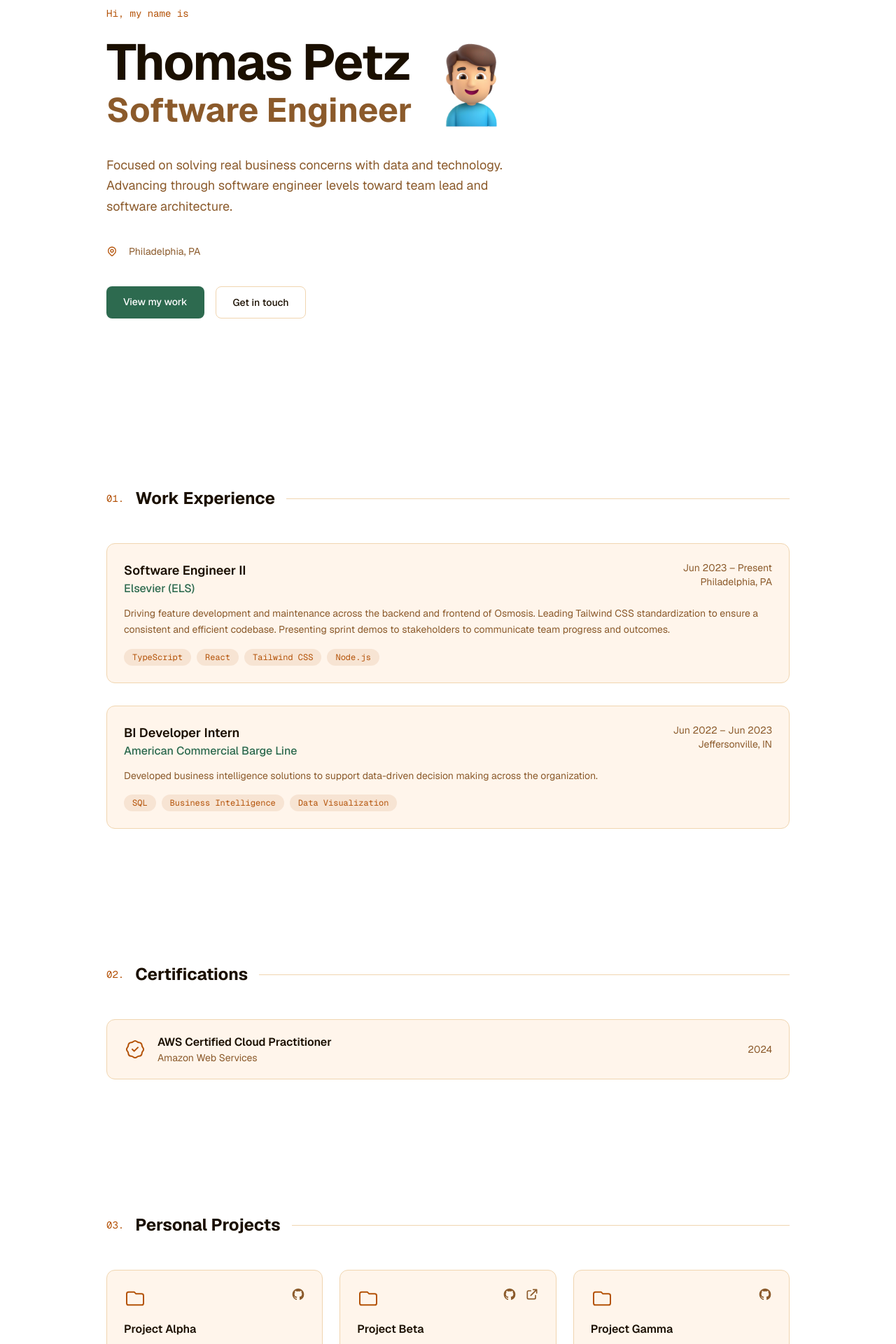
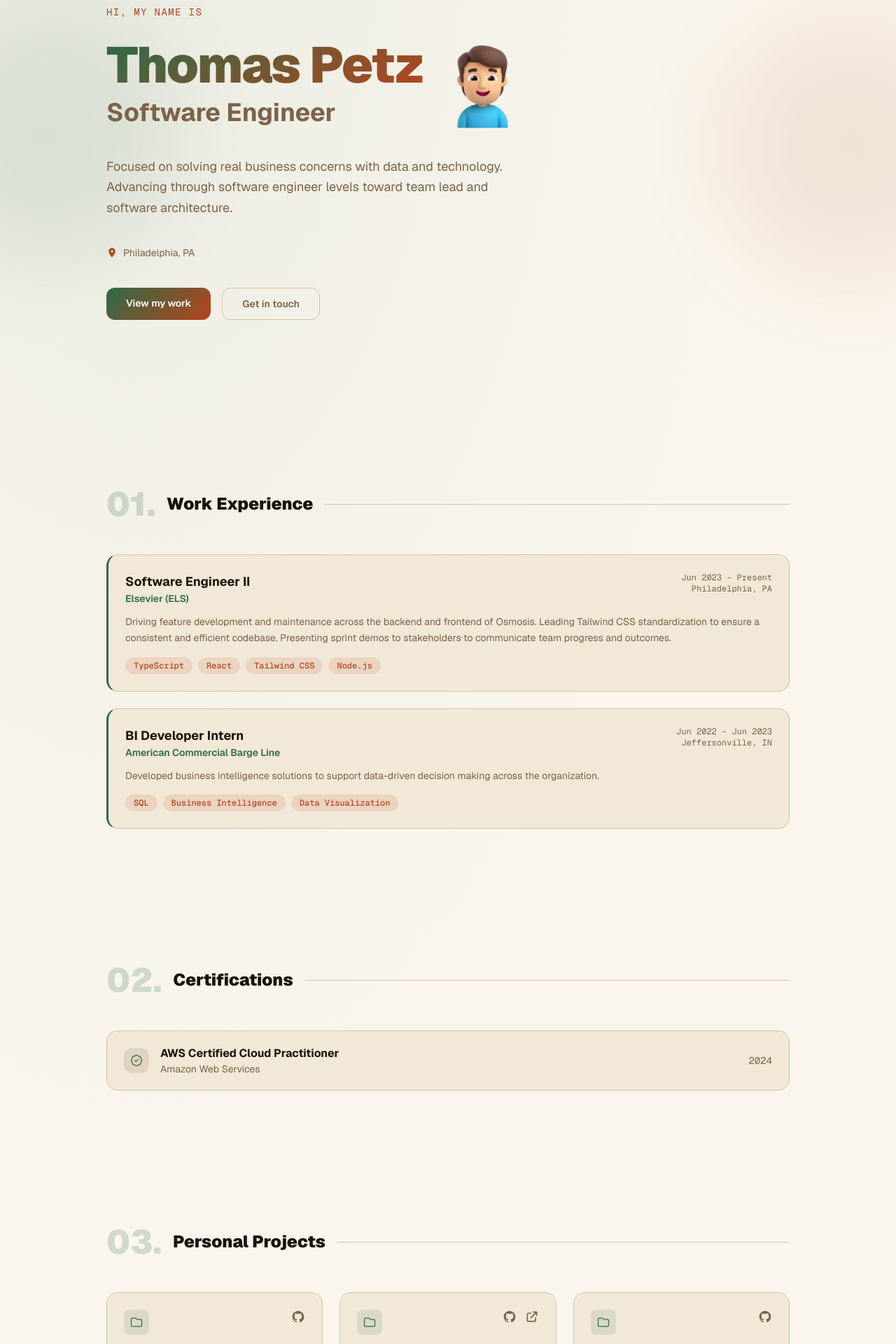
Before and after one commit to tjpetzIII/Portfolio, a Next.js app: page / in a window 1280 px wide. Shown: the part 200-2120 px from the top of the page at 70% size. Built offline with nearby package versions, Linux system fonts and the light colour scheme.

Commit message:
Updated the design of the website

```diff
--- a/src/app/globals.css
+++ b/src/app/globals.css
@@ -1,16 +1,21 @@
 @import "tailwindcss";
+
+/* ─── Redwood & Moss ──────────────────────────────────────────────
+   Light: warm ivory linen, walnut text, fern green + redwood rust
+   Dark:  deep forest floor, birch cream, spring fern + ember glow
+   ────────────────────────────────────────────────────────────── */
 
 /* Light mode defaults */
 :root {
-  --background: #ffffff;
-  --foreground: #1a0f00;
-  --card: #fff5eb;
-  --border: #f0d5b0;
-  --muted: #8b5a2b;
-  --accent: #2d6a4f;
-  --accent-hover: #1b4332;
-  --accent-secondary: #b45309;
-  --accent-secondary-hover: #92400e;
+  --background: #faf6ee;
+  --foreground: #1c1208;
+  --card: #f2e8d8;
+  --border: #d6c4a4;
+  --muted: #7c6248;
+  --accent: #2e6a48;
+  --accent-hover: #1e4e32;
+  --accent-secondary: #b5451c;
+  --accent-secondary-hover: #8f3314;
 }
 
 @theme inline {
@@ -28,45 +33,49 @@
 /* System dark mode preference (no explicit choice) */
 @media (prefers-color-scheme: dark) {
   :root:not([data-theme="light"]) {
-    --background: #0d1a0d;
-    --foreground: #e2edd8;
-    --card: #132113;
-    --border: #254025;
-    --muted: #7aaa6a;
-    --accent: #52b788;
-    --accent-hover: #74c99a;
-    --accent-secondary: #f59e0b;
-    --accent-secondary-hover: #fbbf24;
+    --background: #0c130a;
+    --foreground: #ede6d2;
+    --card: #141f10;
+    --border: #223520;
+    --muted: #8aab78;
+    --accent: #58c47e;
+    --accent-hover: #74d494;
+    --accent-secondary: #e87a35;
+    --accent-secondary-hover: #f09050;
   }
 }
 
 /* Explicit theme overrides */
 [data-theme="dark"] {
-  --background: #0d1a0d;
-  --foreground: #e2edd8;
-  --card: #132113;
-  --border: #254025;
-  --muted: #7aaa6a;
-  --accent: #52b788;
-  --accent-hover: #74c99a;
-  --accent-secondary: #f59e0b;
-  --accent-secondary-hover: #fbbf24;
+  --background: #0c130a;
+  --foreground: #ede6d2;
+  --card: #141f10;
+  --border: #223520;
+  --muted: #8aab78;
+  --accent: #58c47e;
+  --accent-hover: #74d494;
+  --accent-secondary: #e87a35;
+  --accent-secondary-hover: #f09050;
 }
 
 [data-theme="light"] {
-  --background: #ffffff;
-  --foreground: #1a0f00;
-  --card: #fff5eb;
-  --border: #f0d5b0;
-  --muted: #8b5a2b;
-  --accent: #2d6a4f;
-  --accent-hover: #1b4332;
-  --accent-secondary: #b45309;
-  --accent-secondary-hover: #92400e;
+  --background: #faf6ee;
+  --foreground: #1c1208;
+  --card: #f2e8d8;
+  --border: #d6c4a4;
+  --muted: #7c6248;
+  --accent: #2e6a48;
+  --accent-hover: #1e4e32;
+  --accent-secondary: #b5451c;
+  --accent-secondary-hover: #8f3314;
 }
 
 body {
-  background: var(--background);
+  background-color: var(--background);
+  /* Subtle canopy-light atmosphere: warm green from top-left, amber from bottom-right */
+  background-image:
+    radial-gradient(ellipse 70% 50% at 15% 0%,   color-mix(in srgb, var(--accent) 7%, transparent) 0%, transparent 100%),
+    radial-gradient(ellipse 60% 40% at 85% 100%,  color-mix(in srgb, var(--accent-secondary) 6%, transparent) 0%, transparent 100%);
   color: var(--foreground);
   font-family: var(--font-geist-sans), Arial, Helvetica, sans-serif;
 }
@@ -74,3 +83,22 @@ body {
 html {
   scroll-behavior: smooth;
 }
+
+/* Gradient text — fern green angled into redwood rust */
+.gradient-text {
+  background: linear-gradient(150deg, var(--accent) 0%, var(--accent-secondary) 100%);
+  -webkit-background-clip: text;
+  -webkit-text-fill-color: transparent;
+  background-clip: text;
+}
+
+/* Card warm-glow hover — uses accent colour for the ring + organic shadow */
+.card-gradient-hover {
+  transition: box-shadow 0.25s ease, transform 0.25s ease;
+}
+.card-gradient-hover:hover {
+  box-shadow:
+    0 0 0 1px color-mix(in srgb, var(--accent) 60%, transparent),
+    0 6px 28px color-mix(in srgb, var(--accent) 12%, transparent),
+    0 2px 8px  color-mix(in srgb, var(--accent-secondary) 8%, transparent);
+}
--- a/src/components/Certifications.tsx
+++ b/src/components/Certifications.tsx
@@ -9,21 +9,24 @@ export default function Certifications() {
           {certifications.map((cert) => (
             <div
               key={cert.name}
-              className="bg-card border border-border rounded-xl px-6 py-5 flex flex-col sm:flex-row sm:items-center sm:justify-between gap-2 hover:border-accent/50 transition-colors"
+              className="bg-card border border-border rounded-2xl px-6 py-5 flex flex-col sm:flex-row sm:items-center sm:justify-between gap-2 transition-all hover:-translate-y-0.5 card-gradient-hover"
             >
               <div className="flex items-center gap-4">
-                <svg className="w-8 h-8 text-accent-secondary shrink-0" fill="none" stroke="currentColor" viewBox="0 0 24 24">
-                  <path strokeLinecap="round" strokeLinejoin="round" strokeWidth={1.5} d="M9 12l2 2 4-4M7.835 4.697a3.42 3.42 0 001.946-.806 3.42 3.42 0 014.438 0 3.42 3.42 0 001.946.806 3.42 3.42 0 013.138 3.138 3.42 3.42 0 00.806 1.946 3.42 3.42 0 010 4.438 3.42 3.42 0 00-.806 1.946 3.42 3.42 0 01-3.138 3.138 3.42 3.42 0 00-1.946.806 3.42 3.42 0 01-4.438 0 3.42 3.42 0 00-1.946-.806 3.42 3.42 0 01-3.138-3.138 3.42 3.42 0 00-.806-1.946 3.42 3.42 0 010-4.438 3.42 3.42 0 00.806-1.946 3.42 3.42 0 013.138-3.138z" />
-                </svg>
+                <div className="p-2 rounded-xl shrink-0"
+                  style={{ background: "linear-gradient(135deg, color-mix(in srgb, var(--accent) 15%, transparent), color-mix(in srgb, var(--accent-secondary) 15%, transparent))" }}>
+                  <svg className="w-5 h-5" style={{ color: "var(--accent)" }} fill="none" stroke="currentColor" viewBox="0 0 24 24">
+                    <path strokeLinecap="round" strokeLinejoin="round" strokeWidth={1.5} d="M9 12l2 2 4-4M7.835 4.697a3.42 3.42 0 001.946-.806 3.42 3.42 0 014.438 0 3.42 3.42 0 001.946.806 3.42 3.42 0 013.138 3.138 3.42 3.42 0 00.806 1.946 3.42 3.42 0 010 4.438 3.42 3.42 0 00-.806 1.946 3.42 3.42 0 01-3.138 3.138 3.42 3.42 0 00-1.946.806 3.42 3.42 0 01-4.438 0 3.42 3.42 0 00-1.946-.806 3.42 3.42 0 01-3.138-3.138 3.42 3.42 0 00-.806-1.946 3.42 3.42 0 010-4.438 3.42 3.42 0 00.806-1.946 3.42 3.42 0 013.138-3.138z" />
+                  </svg>
+                </div>
                 <div>
-                  <h3 className="font-semibold text-base">{cert.name}</h3>
+                  <h3 className="font-bold text-base">{cert.name}</h3>
                   <p className="text-muted text-sm">{cert.issuer}</p>
                 </div>
               </div>
-              <div className="text-sm text-muted sm:text-right shrink-0">
+              <div className="text-sm text-muted sm:text-right shrink-0 font-mono">
                 <p>{cert.date}</p>
                 {cert.credentialId && (
-                  <p className="font-mono text-xs">{cert.credentialId}</p>
+                  <p className="text-xs">{cert.credentialId}</p>
                 )}
               </div>
             </div>
@@ -37,9 +40,12 @@ export default function Certifications() {
 function SectionHeading({ number, title }: { number: string; title: string }) {
   return (
     <div className="flex items-center gap-4">
-      <span className="font-mono text-accent-secondary text-sm">{number}.</span>
-      <h2 className="text-2xl font-bold">{title}</h2>
-      <div className="flex-1 h-px bg-border" />
+      <span className="font-black text-5xl leading-none select-none"
+        style={{ color: "color-mix(in srgb, var(--accent) 20%, transparent)" }}>
+        {number}.
+      </span>
+      <h2 className="text-2xl font-black">{title}</h2>
+      <div className="flex-1 h-px" style={{ background: "var(--border)" }} />
     </div>
   );
 }
--- a/src/components/Experience.tsx
+++ b/src/components/Experience.tsx
@@ -5,18 +5,19 @@ export default function Experience() {
     <section id="experience" className="py-24">
       <div className="max-w-5xl mx-auto px-6">
         <SectionHeading number="01" title="Work Experience" />
-        <div className="mt-12 space-y-8">
+        <div className="mt-12 space-y-6">
           {experiences.map((exp) => (
             <div
               key={`${exp.company}-${exp.role}`}
-              className="bg-card border border-border rounded-xl p-6 hover:border-accent/50 transition-colors"
+              className="bg-card border border-border rounded-2xl p-6 transition-all hover:-translate-y-0.5 card-gradient-hover"
+              style={{ borderLeft: "3px solid var(--accent)" }}
             >
               <div className="flex flex-col sm:flex-row sm:items-start sm:justify-between gap-2 mb-3">
                 <div>
-                  <h3 className="font-semibold text-lg">{exp.role}</h3>
-                  <p className="text-accent font-medium">{exp.company}</p>
+                  <h3 className="font-bold text-lg">{exp.role}</h3>
+                  <p className="font-semibold text-sm" style={{ color: "var(--accent)" }}>{exp.company}</p>
                 </div>
-                <div className="text-sm text-muted text-left sm:text-right shrink-0">
+                <div className="text-xs text-muted text-left sm:text-right shrink-0 font-mono">
                   <p>{exp.period}</p>
                   <p>{exp.location}</p>
                 </div>
@@ -28,7 +29,8 @@ export default function Experience() {
                 {exp.skills.map((skill) => (
                   <span
                     key={skill}
-                    className="px-3 py-1 bg-accent-secondary/10 text-accent-secondary text-xs rounded-full font-mono"
+                    className="px-3 py-1 text-xs rounded-full font-mono font-medium"
+                    style={{ background: "color-mix(in srgb, var(--accent-secondary) 12%, transparent)", color: "var(--accent-secondary)" }}
                   >
                     {skill}
                   </span>
@@ -45,9 +47,12 @@ export default function Experience() {
 function SectionHeading({ number, title }: { number: string; title: string }) {
   return (
     <div className="flex items-center gap-4">
-      <span className="font-mono text-accent-secondary text-sm">{number}.</span>
-      <h2 className="text-2xl font-bold">{title}</h2>
-      <div className="flex-1 h-px bg-border" />
+      <span className="font-black text-5xl leading-none select-none"
+        style={{ color: "color-mix(in srgb, var(--accent) 20%, transparent)" }}>
+        {number}.
+      </span>
+      <h2 className="text-2xl font-black">{title}</h2>
+      <div className="flex-1 h-px" style={{ background: "var(--border)" }} />
     </div>
   );
 }
--- a/src/components/Hero.tsx
+++ b/src/components/Hero.tsx
@@ -3,22 +3,37 @@ import { profile } from "@/lib/data";
 
 export default function Hero() {
   return (
-    <section id="about" className="min-h-screen flex items-center pt-16">
-      <div className="max-w-5xl mx-auto px-6 py-24 w-full">
-        <div>
-          <p className="text-accent-secondary font-mono text-sm mb-4">
+    <section
+      id="about"
+      className="min-h-screen flex items-center pt-16 relative overflow-hidden"
+    >
+      {/* Decorative background blobs */}
+      <div
+        className="absolute top-1/4 -left-32 w-96 h-96 rounded-full opacity-10 blur-3xl pointer-events-none"
+        style={{ background: "var(--accent)" }}
+      />
+      <div
+        className="absolute bottom-1/4 -right-32 w-96 h-96 rounded-full opacity-10 blur-3xl pointer-events-none"
+        style={{ background: "var(--accent-secondary)" }}
+      />
+
+      <div className="max-w-5xl mx-auto px-6 py-24 w-full relative">
+        <p
+          className="font-mono text-sm mb-5 tracking-widest uppercase"
+          style={{ color: "var(--accent-secondary)" }}
+        >
           Hi, my name is
         </p>
         <div className="flex items-center gap-8 mb-8">
           <div>
-              <h1 className="text-5xl md:text-7xl font-bold tracking-tight mb-2">
+            <h1 className="gradient-text text-5xl md:text-7xl font-black tracking-tight mb-3 leading-none">
               {profile.name}
             </h1>
-              <h2 className="text-3xl md:text-5xl font-bold text-muted">
+            <h2 className="text-2xl md:text-4xl font-bold text-muted">
               {profile.title}
             </h2>
           </div>
-            <div className="relative w-28 h-28 md:w-36 md:h-36 shrink-0 overflow-hidden">
+          <div className="relative w-28 h-28 md:w-36 md:h-36 shrink-0 overflow-hidden rounded-2xl">
             <Image
               src="/images/personalPicture.png"
               alt={profile.name}
@@ -32,44 +47,36 @@ export default function Hero() {
           {profile.bio}
         </p>
 
-          <div className="flex items-center gap-4 text-sm text-muted mb-10">
+        <div className="flex items-center gap-2 text-sm text-muted mb-10">
           <svg
-              className="w-4 h-4 text-accent-secondary"
-              fill="none"
-              stroke="currentColor"
+            className="w-4 h-4 shrink-0"
+            style={{ color: "var(--accent-secondary)" }}
+            fill="currentColor"
             viewBox="0 0 24 24"
           >
-              <path
-                strokeLinecap="round"
-                strokeLinejoin="round"
-                strokeWidth={2}
-                d="M17.657 16.657L13.414 20.9a1.998 1.998 0 01-2.827 0l-4.244-4.243a8 8 0 1111.314 0z"
-              />
-              <path
-                strokeLinecap="round"
-                strokeLinejoin="round"
-                strokeWidth={2}
-                d="M15 11a3 3 0 11-6 0 3 3 0 016 0z"
-              />
+            <path d="M12 2C8.13 2 5 5.13 5 9c0 5.25 7 13 7 13s7-7.75 7-13c0-3.87-3.13-7-7-7zm0 9.5c-1.38 0-2.5-1.12-2.5-2.5s1.12-2.5 2.5-2.5 2.5 1.12 2.5 2.5-1.12 2.5-2.5 2.5z" />
           </svg>
           {profile.location}
         </div>
-          <div className="flex gap-4">
+        <div className="flex gap-4 flex-wrap">
           <a
             href="#experience"
-              className="px-6 py-3 bg-accent text-white rounded-lg text-sm font-medium hover:bg-[var(--accent-hover)] transition-colors"
+            className="px-7 py-3 text-white rounded-xl text-sm font-semibold transition-all hover:scale-105 hover:shadow-lg"
+            style={{
+              background:
+                "linear-gradient(135deg, var(--accent), var(--accent-secondary))",
+            }}
           >
             View my work
           </a>
           <a
             href={`mailto:${profile.email}`}
-              className="px-6 py-3 border border-border rounded-lg text-sm font-medium hover:border-accent-secondary hover:text-accent-secondary transition-colors"
+            className="px-7 py-3 rounded-xl text-sm font-semibold border border-border text-muted hover:border-accent hover:text-accent transition-all hover:scale-105"
           >
             Get in touch
           </a>
         </div>
       </div>
-      </div>
     </section>
   );
 }
--- a/src/components/Projects.tsx
+++ b/src/components/Projects.tsx
@@ -9,12 +9,15 @@ export default function Projects() {
           {projects.map((project) => (
             <div
               key={project.name}
-              className="bg-card border border-border rounded-xl p-6 flex flex-col hover:border-accent/50 hover:-translate-y-1 transition-all"
+              className="bg-card border border-border rounded-2xl p-6 flex flex-col hover:-translate-y-1.5 transition-all card-gradient-hover"
             >
-              <div className="flex items-start justify-between mb-4">
-                <svg className="w-8 h-8 text-accent-secondary" fill="none" stroke="currentColor" viewBox="0 0 24 24">
-                  <path strokeLinecap="round" strokeLinejoin="round" strokeWidth={1.5} d="M3 7v10a2 2 0 002 2h14a2 2 0 002-2V9a2 2 0 00-2-2h-6l-2-2H5a2 2 0 00-2 2z" />
-                </svg>
+              <div className="flex items-start justify-between mb-5">
+                <div className="p-2 rounded-lg"
+                  style={{ background: "color-mix(in srgb, var(--accent) 12%, transparent)" }}>
+                  <svg className="w-5 h-5" style={{ color: "var(--accent)" }} fill="none" stroke="currentColor" viewBox="0 0 24 24">
+                    <path strokeLinecap="round" strokeLinejoin="round" strokeWidth={1.5} d="M3 7v10a2 2 0 002 2h14a2 2 0 002-2V9a2 2 0 00-2-2h-6l-2-2H5a2 2 0 00-2 2z" />
+                  </svg>
+                </div>
                 <div className="flex gap-3">
                   {project.github && (
                     <a
@@ -44,13 +47,14 @@ export default function Projects() {
                   )}
                 </div>
               </div>
-              <h3 className="font-semibold text-base mb-2">{project.name}</h3>
-              <p className="text-muted text-sm leading-relaxed flex-1 mb-4">
+              <h3 className="font-bold text-base mb-2">{project.name}</h3>
+              <p className="text-muted text-sm leading-relaxed flex-1 mb-5">
                 {project.description}
               </p>
               <div className="flex flex-wrap gap-2 mt-auto">
                 {project.tech.map((t) => (
-                  <span key={t} className="font-mono text-xs text-muted">
+                  <span key={t} className="font-mono text-xs px-2 py-0.5 rounded-md"
+                    style={{ background: "color-mix(in srgb, var(--accent-secondary) 8%, transparent)", color: "var(--accent-secondary)" }}>
                     {t}
                   </span>
                 ))}
@@ -66,9 +70,12 @@ export default function Projects() {
 function SectionHeading({ number, title }: { number: string; title: string }) {
   return (
     <div className="flex items-center gap-4">
-      <span className="font-mono text-accent-secondary text-sm">{number}.</span>
-      <h2 className="text-2xl font-bold">{title}</h2>
-      <div className="flex-1 h-px bg-border" />
+      <span className="font-black text-5xl leading-none select-none"
+        style={{ color: "color-mix(in srgb, var(--accent) 20%, transparent)" }}>
+        {number}.
+      </span>
+      <h2 className="text-2xl font-black">{title}</h2>
+      <div className="flex-1 h-px" style={{ background: "var(--border)" }} />
     </div>
   );
 }
```
Also changed, not shown: src/components/Activities.tsx (+13 -6 lines), src/components/Contact.tsx (+11 -7 lines), src/components/Navbar.tsx (+4 -3 lines), src/components/Travel.tsx (+12 -8 lines), .claude/settings.json (added), 2 other files (tests, documents, lock files or other folders). Lines whose indentation alone changed are shown as unchanged.
